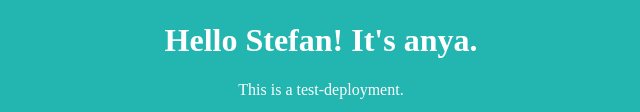
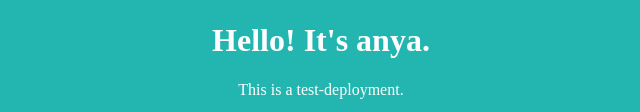
Before and after one commit to anjakammer/node-http, a website: page index.html in a window 1280 px wide. Shown: the part 311-423 px from the top of the page, without its empty margins (319-959 px from the left). Drawn offline with Linux system fonts and the light colour scheme.

Commit message:
Update index.html

```diff
--- a/index.html
+++ b/index.html
@@ -2,7 +2,7 @@
 <html>
 	<body style="background-color:#23B5AF; margin-left: auto;margin-right: auto; text-align: center; color: white">
 			<img border="0" src="https://storage.googleapis.com/anya-deployment/anya-logo.png" />
-			<h1>Hello Stefan! It's anya.</h1>
+			<h1>Hello! It's anya.</h1>
 			<p>This is a test-deployment.</p>
 	</body>
 </html>
```
